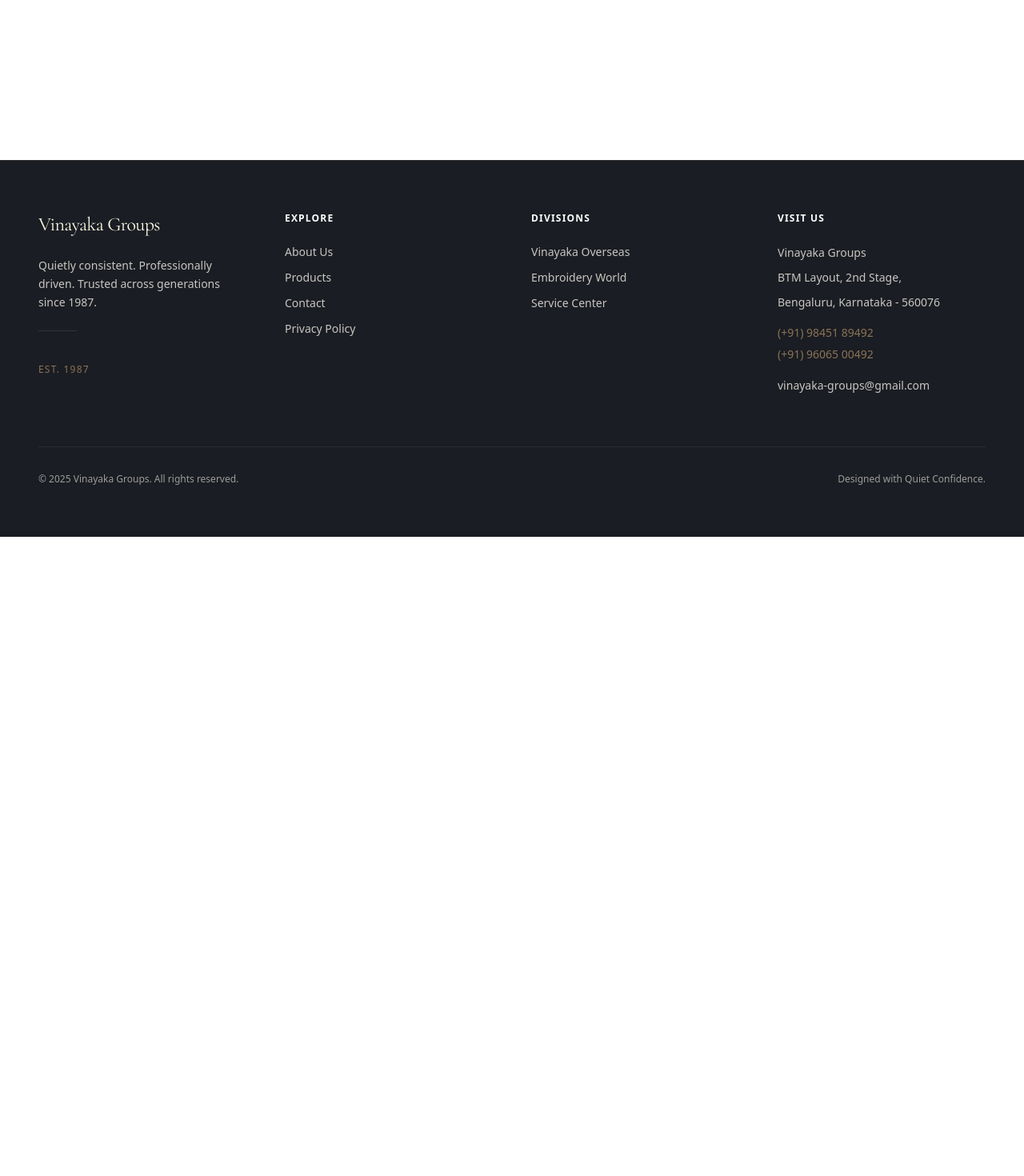
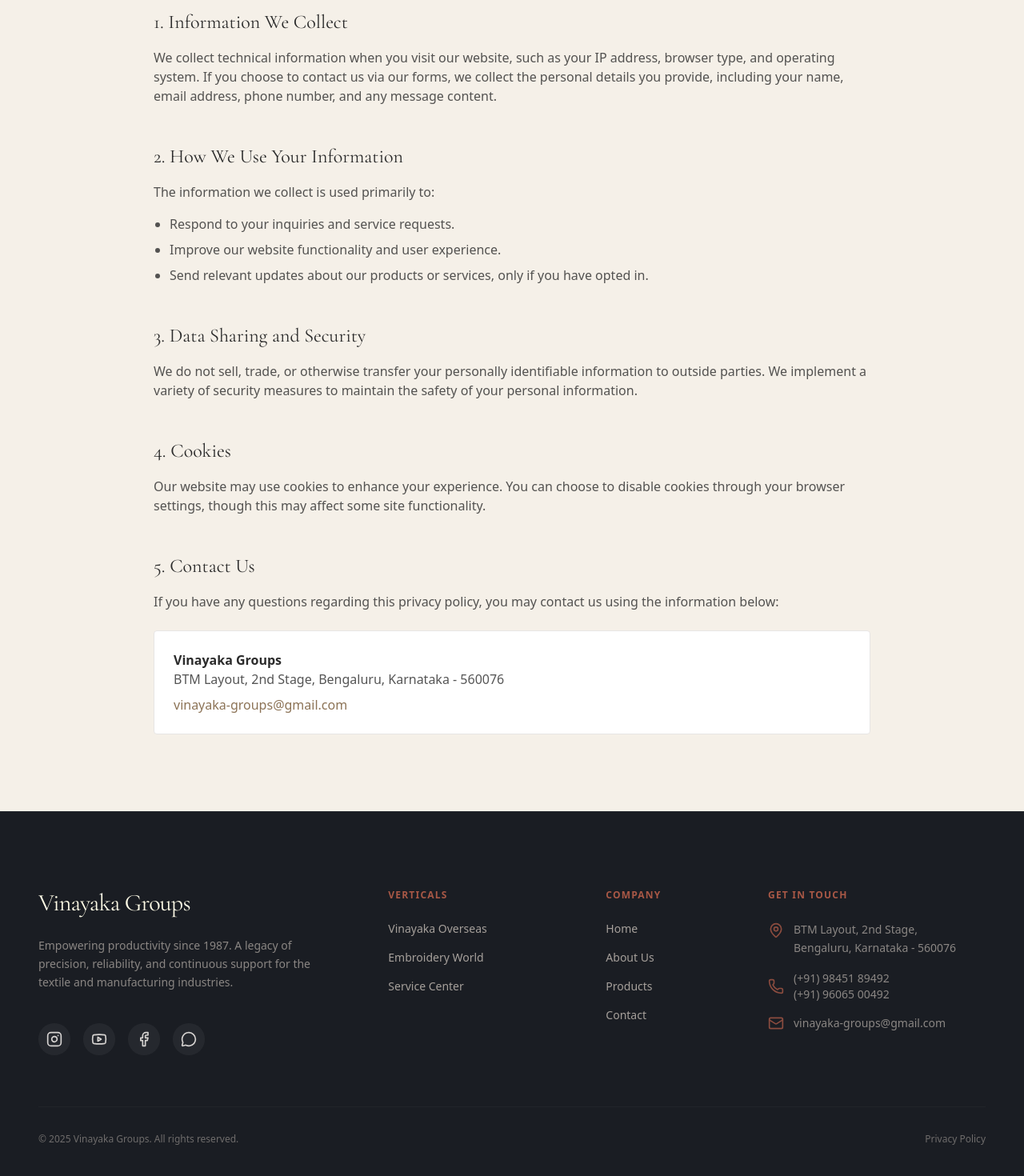
Before and after one commit to kiranetic/rochi-vinayaka, a Next.js app: page /privacy in a window 1280 px wide. Before the commit this address had no page. Shown: the part 680-2150 px from the top of the page at 80% size. Before the commit the page ends 1351 px from the top, so only its background shows below. Built offline with nearby package versions, Linux system fonts and the light colour scheme.

Commit message:
feat: add privacy policy page and redesign footer with social media links and updated layout.

```diff
--- /dev/null
+++ b/app/privacy/page.tsx
@@ -0,0 +1,83 @@
+import Link from "next/link";
+import { Container } from "@/components/layout/container";
+import { Section } from "@/components/layout/section";
+import { FadeIn } from "@/components/ui/fade-in";
+import { Hero } from "@/components/home/hero"; // Re-using components if needed, but standard text page is better.
+
+export default function PrivacyPolicyPage() {
+    return (
+        <main>
+            {/* Header */}
+            <Section background="slate" className="py-24 md:py-32">
+                <Container>
+                    <FadeIn>
+                        <h1 className="font-headline text-4xl md:text-5xl text-paper mb-6">Privacy Policy</h1>
+                        <p className="text-xl text-stone-400 max-w-2xl">
+                            Transparency about how we handle your data is essential to our relationship.
+                        </p>
+                    </FadeIn>
+                </Container>
+            </Section>
+
+            {/* Content */}
+            <Section background="stone" className="py-16 md:py-24">
+                <Container>
+                    <FadeIn>
+                        <div className="max-w-4xl mx-auto prose prose-stone prose-lg text-charcoal/80">
+                            <p className="lead text-xl text-charcoal font-medium mb-12">
+                                At Vinayaka Groups, we are committed to protecting your privacy and ensuring the security of any personal information you share with us. This policy outlines how we collect, use, and safeguard your data.
+                            </p>
+
+                            <div className="space-y-12">
+                                <div>
+                                    <h3 className="text-2xl font-headline text-charcoal mb-4">1. Information We Collect</h3>
+                                    <p>
+                                        We collect technical information when you visit our website, such as your IP address, browser type, and operating system. If you choose to contact us via our forms, we collect the personal details you provide, including your name, email address, phone number, and any message content.
+                                    </p>
+                                </div>
+
+                                <div>
+                                    <h3 className="text-2xl font-headline text-charcoal mb-4">2. How We Use Your Information</h3>
+                                    <p>
+                                        The information we collect is used primarily to:
+                                    </p>
+                                    <ul className="list-disc pl-5 mt-4 space-y-2">
+                                        <li>Respond to your inquiries and service requests.</li>
+                                        <li>Improve our website functionality and user experience.</li>
+                                        <li>Send relevant updates about our products or services, only if you have opted in.</li>
+                                    </ul>
+                                </div>
+
+                                <div>
+                                    <h3 className="text-2xl font-headline text-charcoal mb-4">3. Data Sharing and Security</h3>
+                                    <p>
+                                        We do not sell, trade, or otherwise transfer your personally identifiable information to outside parties. We implement a variety of security measures to maintain the safety of your personal information.
+                                    </p>
+                                </div>
+
+                                <div>
+                                    <h3 className="text-2xl font-headline text-charcoal mb-4">4. Cookies</h3>
+                                    <p>
+                                        Our website may use cookies to enhance your experience. You can choose to disable cookies through your browser settings, though this may affect some site functionality.
+                                    </p>
+                                </div>
+
+                                <div>
+                                    <h3 className="text-2xl font-headline text-charcoal mb-4">5. Contact Us</h3>
+                                    <p>
+                                        If you have any questions regarding this privacy policy, you may contact us using the information below:
+                                    </p>
+                                    <div className="mt-6 p-6 bg-white rounded-sm border border-stone-200">
+                                        <p className="font-bold text-charcoal">Vinayaka Groups</p>
+                                        <p>BTM Layout, 2nd Stage, Bengaluru, Karnataka - 560076</p>
+                                        <p className="mt-2 text-bronze">vinayaka-groups@gmail.com</p>
+                                    </div>
+                                </div>
+                            </div>
+                        </div>
+                    </FadeIn>
+                </Container>
+            </Section>
+        </main>
+    );
+}
--- a/components/layout/footer.tsx
+++ b/components/layout/footer.tsx
@@ -1,69 +1,114 @@
 import Link from "next/link";
+import { Facebook, Instagram, Youtube, MessageCircle, MapPin, Phone, Mail } from "lucide-react";
 import { Container } from "./container";
 
 export function Footer() {
     const currentYear = new Date().getFullYear();
 
     return (
-        <footer className="bg-slate text-stone py-16 border-t border-bronze/20">
+        <footer className="bg-slate text-stone-400 py-16 md:py-24 border-t border-white/5">
             <Container>
-                <div className="grid grid-cols-1 md:grid-cols-2 lg:grid-cols-4 gap-12 text-sm text-stone/80">
-                    {/* Column 1: Brand */}
-                    <div className="space-y-6">
+                <div className="grid grid-cols-1 md:grid-cols-2 lg:grid-cols-12 gap-12 lg:gap-8 mb-16">
+                    {/* Column 1: Brand (Span 4) */}
+                    <div className="lg:col-span-4 space-y-6">
                         <Link href="/" className="block">
-                            <span className="font-headline text-2xl text-paper tracking-tight">
+                            <span className="font-headline text-3xl text-paper tracking-tight">
                                 Vinayaka Groups
                             </span>
                         </Link>
-                        <p className="leading-relaxed">
-                            Quietly consistent. Professionally driven. Trusted across generations since 1987.
+                        <p className="leading-relaxed text-sm max-w-sm opacity-80">
+                            Empowering productivity since 1987. A legacy of precision, reliability, and continuous support for the textile and manufacturing industries.
                         </p>
-                        <div className="pt-4 border-t border-white/10 w-12"></div>
-                        <p className="text-xs uppercase tracking-widest text-bronze">Est. 1987</p>
+                        <div className="flex items-center gap-4 pt-4">
+                            <SocialLink href="https://www.instagram.com/vinayaka.groups/" icon={<Instagram className="w-5 h-5" />} label="Instagram" />
+                            <SocialLink href="https://www.youtube.com/@vinayaka.groups" icon={<Youtube className="w-5 h-5" />} label="YouTube" />
+                            <SocialLink href="https://www.facebook.com/Vinayakaoverseas/" icon={<Facebook className="w-5 h-5" />} label="Facebook" />
+                            <SocialLink href="https://wa.me/919845189492" icon={<MessageCircle className="w-5 h-5" />} label="WhatsApp" />
+                        </div>
                     </div>
 
-                    {/* Column 2: Quick Links */}
-                    <div className="space-y-6">
-                        <h4 className="uppercase tracking-widest text-white font-semibold text-xs">Explore</h4>
-                        <ul className="space-y-3">
-                            <li><Link href="/about" className="hover:text-bronze transition-colors">About Us</Link></li>
-                            <li><Link href="/products" className="hover:text-bronze transition-colors">Products</Link></li>
-                            <li><Link href="/contact" className="hover:text-bronze transition-colors">Contact</Link></li>
-                            <li><Link href="/privacy" className="hover:text-bronze transition-colors">Privacy Policy</Link></li>
+                    {/* Column 2: Divisions (Span 3) */}
+                    <div className="lg:col-span-3 lg:pl-8">
+                        <h4 className="uppercase tracking-widest text-[#A85846] font-semibold text-xs mb-6">Verticals</h4>
+                        <ul className="space-y-4 text-sm">
+                            <li><FooterLink href="/divisions/overseas">Vinayaka Overseas</FooterLink></li>
+                            <li><FooterLink href="/divisions/embroidery">Embroidery World</FooterLink></li>
+                            <li><FooterLink href="/divisions/service-center">Service Center</FooterLink></li>
                         </ul>
                     </div>
 
-                    {/* Column 3: Divisions */}
-                    <div className="space-y-6">
-                        <h4 className="uppercase tracking-widest text-white font-semibold text-xs">Divisions</h4>
-                        <ul className="space-y-3">
-                            <li><Link href="/divisions/overseas" className="hover:text-bronze transition-colors">Vinayaka Overseas</Link></li>
-                            <li><Link href="/divisions/embroidery" className="hover:text-bronze transition-colors">Embroidery World</Link></li>
-                            <li><Link href="/divisions/service-center" className="hover:text-bronze transition-colors">Service Center</Link></li>
+                    {/* Column 3: Company (Span 2) */}
+                    <div className="lg:col-span-2">
+                        <h4 className="uppercase tracking-widest text-[#A85846] font-semibold text-xs mb-6">Company</h4>
+                        <ul className="space-y-4 text-sm">
+                            <li><FooterLink href="/">Home</FooterLink></li>
+                            <li><FooterLink href="/about">About Us</FooterLink></li>
+                            <li><FooterLink href="/products">Products</FooterLink></li>
+                            <li><FooterLink href="/contact">Contact</FooterLink></li>
                         </ul>
                     </div>
 
-                    {/* Column 4: Location */}
-                    <div className="space-y-6">
-                        <h4 className="uppercase tracking-widest text-white font-semibold text-xs">Visit Us</h4>
-                        <address className="not-italic space-y-2 leading-relaxed">
-                            <p>Vinayaka Groups</p>
-                            <p>BTM Layout, 2nd Stage,</p>
-                            <p>Bengaluru, Karnataka - 560076</p>
-                            <div className="pt-2 text-bronze space-y-1">
-                                <a href="tel:+919845189492" className="block hover:text-white transition-colors">(+91) 98451 89492</a>
-                                <a href="tel:+919606500492" className="block hover:text-white transition-colors">(+91) 96065 00492</a>
+                    {/* Column 4: Contact (Span 3) */}
+                    <div className="lg:col-span-3">
+                        <h4 className="uppercase tracking-widest text-[#A85846] font-semibold text-xs mb-6">Get in Touch</h4>
+                        <address className="not-italic space-y-4 text-sm opacity-80">
+                            <div className="flex items-start gap-3">
+                                <MapPin className="w-5 h-5 text-[#A85846] shrink-0 mt-0.5" />
+                                <a
+                                    href="https://maps.app.goo.gl/4Kbh6x2ZJSBegF5M6"
+                                    target="_blank"
+                                    rel="noopener noreferrer"
+                                    className="leading-relaxed hover:text-white transition-colors"
+                                >
+                                    BTM Layout, 2nd Stage,<br />
+                                    Bengaluru, Karnataka - 560076
+                                </a>
                             </div>
-                            <a href="mailto:vinayaka-groups@gmail.com" className="block hover:text-white transition-colors cursor-pointer pt-2">vinayaka-groups@gmail.com</a>
+                            <div className="flex items-center gap-3">
+                                <Phone className="w-5 h-5 text-[#A85846] shrink-0" />
+                                <div className="flex flex-col">
+                                    <a href="tel:+919845189492" className="hover:text-white transition-colors">(+91) 98451 89492</a>
+                                    <a href="tel:+919606500492" className="hover:text-white transition-colors">(+91) 96065 00492</a>
+                                </div>
+                            </div>
+                            <div className="flex items-center gap-3">
+                                <Mail className="w-5 h-5 text-[#A85846] shrink-0" />
+                                <a href="mailto:vinayaka-groups@gmail.com" className="hover:text-white transition-colors">vinayaka-groups@gmail.com</a>
+                            </div>
                         </address>
                     </div>
                 </div>
 
-                <div className="mt-16 pt-8 border-t border-white/10 flex flex-col md:flex-row justify-between items-center text-xs opacity-60">
+                {/* Bottom Bar */}
+                <div className="pt-8 border-t border-white/5 flex flex-col md:flex-row justify-between items-center gap-4 text-xs opacity-60">
                     <p>© {currentYear} Vinayaka Groups. All rights reserved.</p>
-                    <p>Designed with Quiet Confidence.</p>
+                    <div className="flex items-center gap-6">
+                        <Link href="/privacy" className="hover:text-white transition-colors">Privacy Policy</Link>
+                    </div>
                 </div>
             </Container>
         </footer>
     );
 }
+
+function SocialLink({ href, icon, label }: { href: string; icon: React.ReactNode; label: string }) {
+    return (
+        <a
+            href={href}
+            aria-label={label}
+            target="_blank"
+            rel="noopener noreferrer"
+            className="w-10 h-10 rounded-full bg-white/5 flex items-center justify-center text-stone-300 hover:bg-[#A85846] hover:text-white transition-all duration-300"
+        >
+            {icon}
+        </a>
+    );
+}
+
+function FooterLink({ href, children }: { href: string; children: React.ReactNode }) {
+    return (
+        <Link href={href} className="block hover:text-white hover:translate-x-1 transition-all duration-300">
+            {children}
+        </Link>
+    );
+}
```
